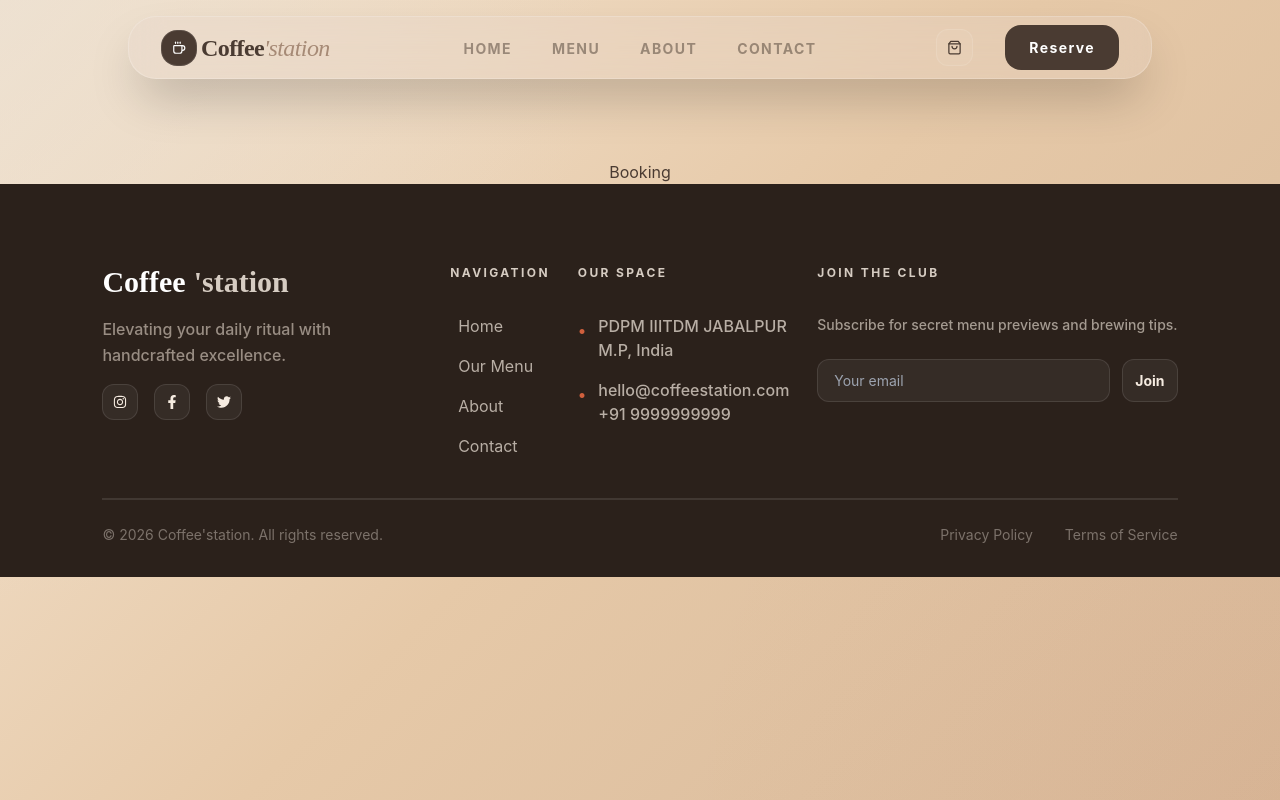
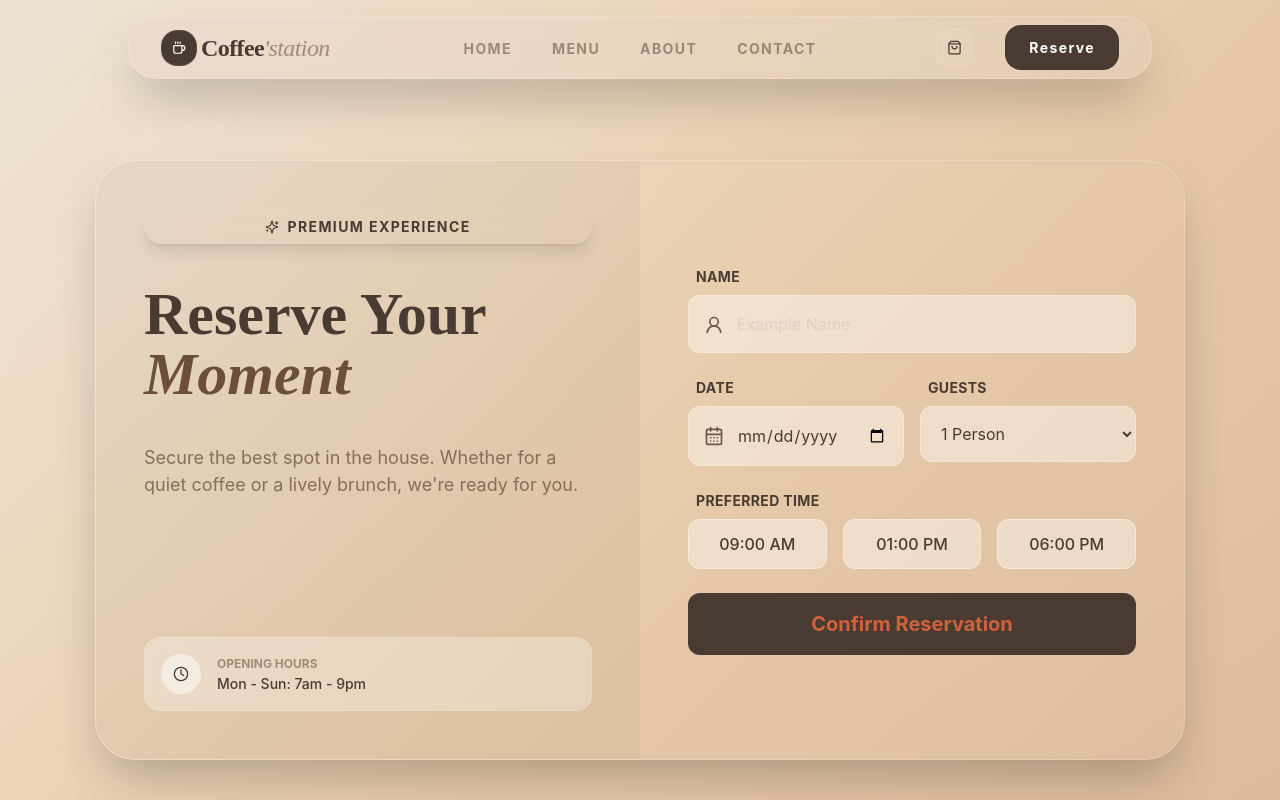
Before and after one commit to rachel0623123/coffee_station_rachel, a React (Vite) app: page /booking in a window 1280 px wide. Shown: the top 800 px of the page. Built offline with nearby package versions, Linux system fonts and the light colour scheme.

Commit message:
feat: build booking page

```diff
--- a/src/app/index.css
+++ b/src/app/index.css
@@ -42,9 +42,11 @@
         @apply px-8 py-4 rounded-full text-sm font-bold transition-all duration-300  bg-transparent text-coffee-800 hover:bg-white/40 hover:text-coffee-900
     }
     .timeSlot{
-        @apply px-5 py-2.5 rounded-xl text-xs font-medium transition-all border bg-white/40 text-coffee-900 border-white/40 hover:bg-white/50
+        @apply px-5 py-3 rounded-xl text-base font-medium transition-all border bg-white/40 text-coffee-900 border-white/40 hover:bg-white/50
     }
-
+    .timeSlotSelected{
+        @apply text-white shadow-lg scale-105 bg-coffee-900 hover:bg-coffee-950
+    }
     .selected{
         @apply bg-coffee-900 text-white hover:bg-coffee-900 hover:text-white
     }
@@ -115,4 +117,10 @@
     .pageHeader{
          @apply text-7xl font-serif font-bold text-coffee-900 font-bold mb-5
     }
+    .labelText {
+        @apply text-sm font-bold text-coffee-900 uppercase tracking-wide ml-2
+    }
+    .inputForm{
+        @apply w-full bg-white/40 border border-white/30 rounded-xl py-4 pl-12 pr-4 text-base text-coffee-900 placeholder:text-coffee-400/70 focus:bg-white/70 focus:ring-2 focus:ring-primary focus:outline-none transition-all
+    }
 }
--- a/src/pages/Booking.tsx
+++ b/src/pages/Booking.tsx
@@ -1,8 +1,107 @@
+import IconBadge from "../shared/ui/badges/IconBadge";
+import TimeSlot from "../shared/ui/buttons/TimeSlot";
+import Button from "../shared/ui/buttons/Button";
+import { useState } from "react";
+import { LuSparkles, LuCalendarDays, LuCheck, LuUserRound, LuClock4 } from "react-icons/lu";
+
+const timeSlot = [
+    "09:00 AM",
+    "01:00 PM",
+    "06:00 PM",
+];
+
 function Booking() {
+    const [selectedSlot, setSelectedSlot] = useState("");
+    const [isConfirmed, setIsConfirmed] = useState(false);
+
+    const handleSubmit = (e: React.FormEvent<HTMLFormElement>) => {
+        e.preventDefault();
+        if (!selectedSlot) {
+            return;
+        }
+        setIsConfirmed(true);
+    }
     return (
-        <main className="mainSection">
-            Booking
-        </main>
+        <main className="mainSection min-h-screen pb-10">
+            <div className="rounded-[40px] overflow-hidden shadow-2xl grid grid-cols-2 min-h-[600px] border border-white/20 max-w-6xl z-10">
+                <div className="p-12 flex flex-col justify-between overflow-hidden bg-coffee-900/5">
+                    <div className="z-10 space-y-10">
+                        <IconBadge content="Premium Experience" variant="glass" icon={LuSparkles} />
+                        <h1 className="text-5xl lg:text-6xl font-serif font-bold text-coffee-900 mb-4" >Reserve Your <br /><span className="text-primary italic">Moment</span></h1>
+                        <p className="text-lg text-coffee-800/80 max-w-md mt-8">Secure the best spot in the house. Whether for a quiet coffee or a lively brunch, we're ready for you.</p>
+                    </div>
+                    <div className="flex items-center gap-4 text-coffee-900 font-medium bg-white/30 p-4 rounded-2xl border border-white/10">
+                        <LuClock4 className="p-3 w-10 h-10 bg-white/50 rounded-full flex items-center justify-center text-coffee-900" />
+                        <div>
+                            <p className="text-xs text-coffee-600 uppercase font-bold">Opening Hours</p>
+                            <p className="text-sm">Mon - Sun: 7am - 9pm</p>
+                        </div>
+                    </div>
+                </div>
+                <div className="p-12 bg-transparent border-t-0 border-white/10">
+                    {
+                        isConfirmed ?
+                        (<div className="h-full flex flex-col items-center justify-center text-center gap-4">
+                            <LuCheck className="bg-green-500 w-20 h-20 rounded-full text-white p-3" />
+                            <h2 className="text-3xl font-serif font-bold text-coffee-900">Reservation confirmed</h2>
+                            <p>We'll see you at {selectedSlot}.</p>
+                            <Button
+                                content="Make another reservation"
+                                variant="orderBtn rounded-xl"
+                                type="button"
+                                onClick={() => { setIsConfirmed(false); setSelectedSlot(""); }}
+                            />
+                        </div>)
+                        : ( <form onSubmit={handleSubmit} className="space-y-6 h-full flex flex-col justify-center">
+                            <div className="flex flex-col space-y-2">
+                                <label htmlFor="name" className="labelText">Name</label>
+                                <div className="relative">
+                                    <LuUserRound className="absolute text-xl text-coffee-800 top-5 left-4" />
+                                    <input type="text" id="name" placeholder="Example Name" className="inputForm" required />
+                                </div>
+                            </div>
+                            <div className="grid grid-cols-2 gap-4">
+                                <div className="flex flex-col space-y-2">
+                                    <label htmlFor="date" className="labelText">Date</label>
+                                    <div className="relative">
+                                        <LuCalendarDays className="absolute text-xl text-coffee-800 top-5 left-4" />
+                                        <input type="date" id="date" className="inputForm" required />
+                                    </div>
+                                </div>
+                                <div className="flex flex-col space-y-2">
+                                    <label htmlFor="guests" className="labelText">Guests</label>
+                                    <select id="guests" className="inputForm px-4">
+                                        <option value="1">1 Person</option>
+                                        <option value="2">2 People</option>
+                                        <option value="3">3 People</option>
+                                        <option value="4">4 People</option>
+                                        <option value="5">5+ People</option>
+                                    </select>
+                                </div>
+                            </div>
+                            <div className="flex flex-col space-y-2">
+                                <p className="labelText">Preferred time</p>
+                                <div className="grid grid-cols-3 gap-4">
+                                    {timeSlot.map((slot) => (
+                                        <TimeSlot
+                                            key={slot}
+                                            content={slot}
+                                            variant={
+                                                selectedSlot === slot
+                                                    ? "timeSlotSelected" : ""
+                                            }
+                                            onClick={() => setSelectedSlot(slot)}
+                                        />
+                                    ))}
+                                </div>
+                            </div>
+                            <Button content="Confirm Reservation" variant="orderBtn rounded-xl text-terracotta transition-all active:scale-[0.98]" type="submit" />
+                        </form>)
+                    }
+
+                </div>
+            </div >
+        </main >
     )
 }
 
--- a/src/shared/ui/buttons/Button.tsx
+++ b/src/shared/ui/buttons/Button.tsx
@@ -1,15 +1,17 @@
 type ButtonProps = {
   content: string;
   variant: string;
+  type?: "button" | "submit"
   onClick?: () => void;
 };
 function Button ({
                 content,
                 variant,
                 onClick,
+                type = "button",
                 }: ButtonProps) {
     return (
-        <button className={`button ${variant}`} onClick={onClick}>{content}</button>
+        <button className={`button ${variant}`} onClick={onClick} type = {type}>{content}</button>
     )
 
 }
--- a/src/shared/ui/buttons/TimeSlot.tsx
+++ b/src/shared/ui/buttons/TimeSlot.tsx
@@ -1,13 +1,15 @@
 type TimeSlotProps = {
   content: string;
   variant: string;
+  onClick?: () => void;
 };
 function TimeSlot ({
                 content,
                 variant,
+                onClick,
                 }: TimeSlotProps) {
     return (
-        <button className={`timeSlot ${variant}`}>{content}</button>
+        <button type="button" className={`timeSlot ${variant}`} onClick={onClick}>{content}</button>
     )
 
 }
```
